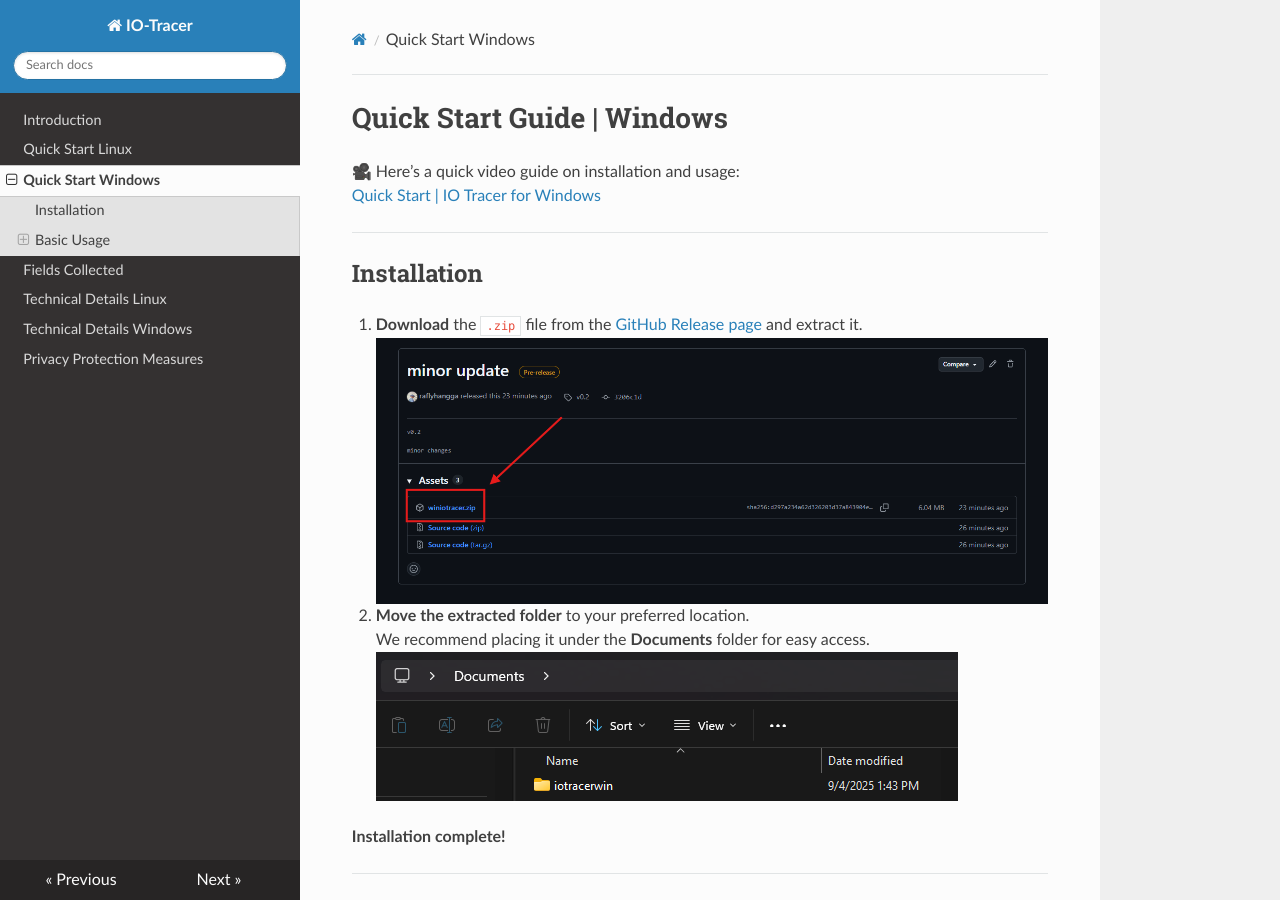
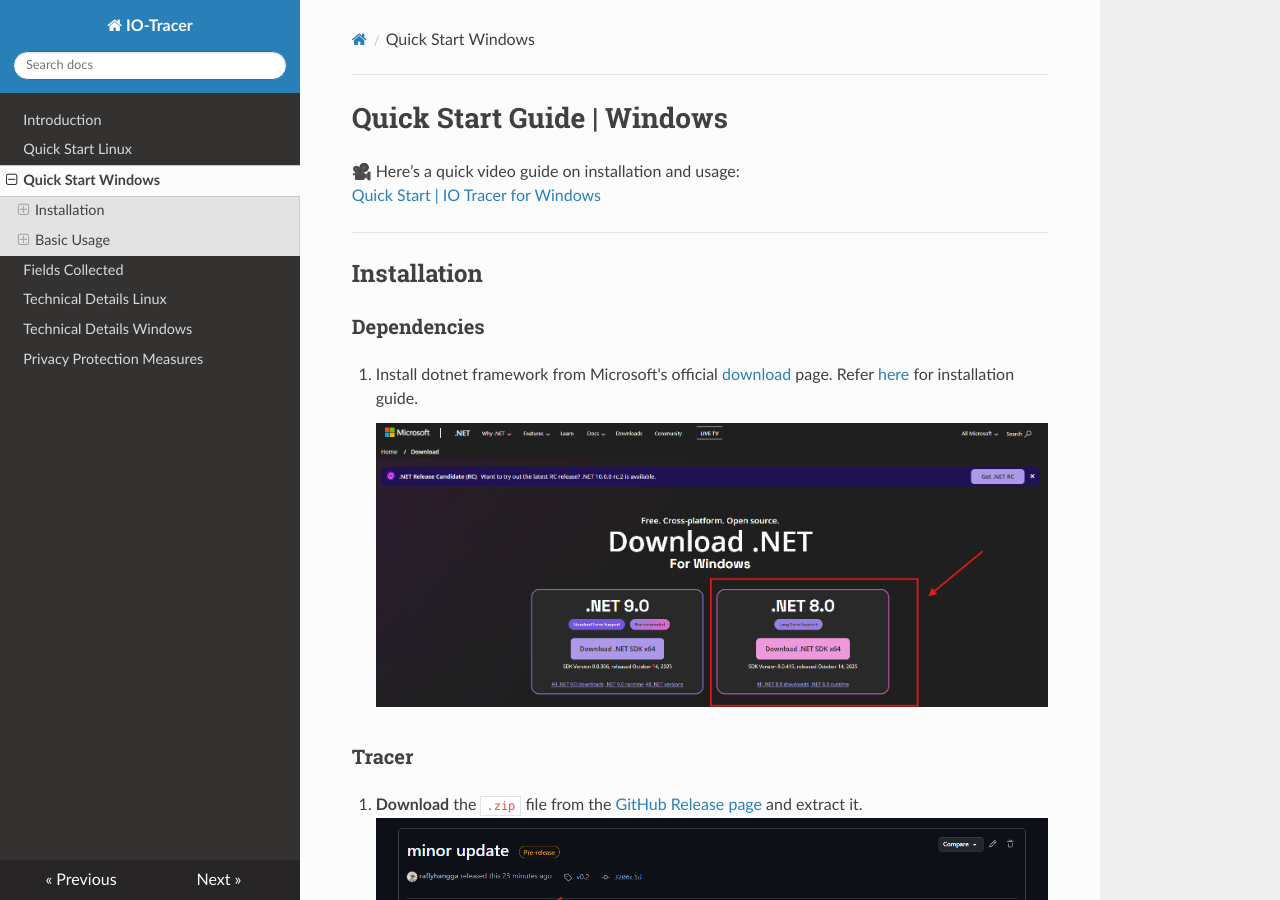
Before and after one commit to cacheMon/iotracerdocs, an MkDocs documentation site: the page built from docs/startwin.md, in a window 1280 px wide and 900 px high. Built offline with MkDocs 1.6.1, drawn with Linux system fonts in a browser that asks for light colours; nearby versions of some CDN libraries.

Commit message:
added framework installation guide

```diff
--- a/docs/startwin.md
+++ b/docs/startwin.md
@@ -6,7 +6,12 @@
 ---
 
 ## Installation
+### Dependencies
+1. Install dotnet framework from Microsoft's official [download](https://dotnet.microsoft.com/en-us/download) page. Refer [here](https://youtu.be/9BaUiG4F1jk?si=rN9oNzXZw0Q4e-O4&t=34) for installation guide.
+   ![Dotnet installation page](./img/dotnetdownload.png)
 
+
+### Tracer
 1. **Download** the `.zip` file from the [GitHub Release page](https://github.com/cacheMon/io-tracer-win/releases) and extract it.
    ![Download from GitHub](./img/ghrelease.png)
 
```
Also changed, not shown: docs/img/dotnetdownload.png (added).
